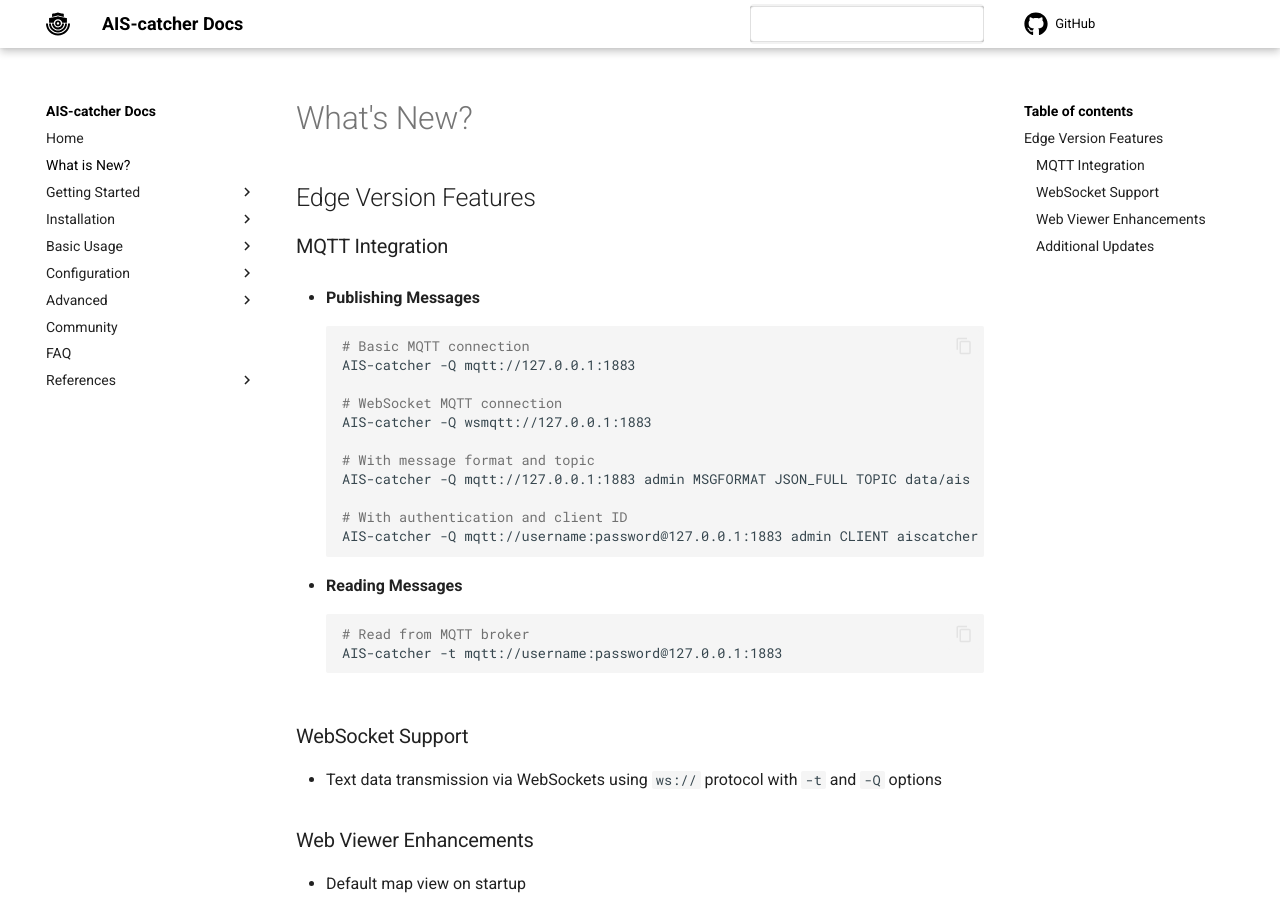
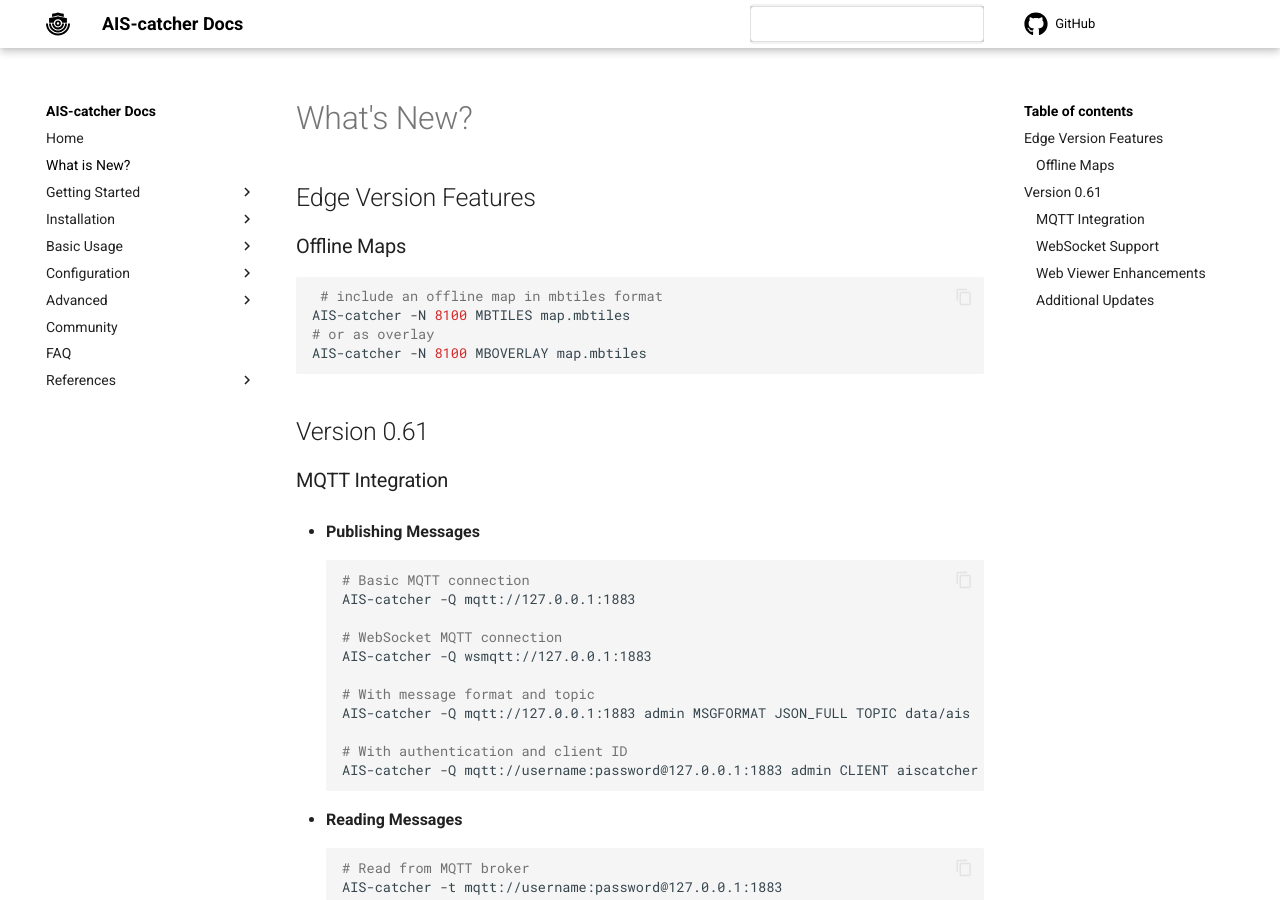
Before and after one commit to jvde-github/AIS-catcher-docs, an MkDocs documentation site: the page built from docs/what-is-new.md, in a window 1280 px wide and 900 px high. Built offline with MkDocs 1.6.1 and Material for MkDocs 9.7.7, drawn with Linux system fonts in a browser that asks for light colours; comment, search, counter and statistics services are not loaded.

Commit message:
offline maps

````diff
--- a/docs/what-is-new.md
+++ b/docs/what-is-new.md
@@ -1,6 +1,17 @@
 # What's New?
 
 ## Edge Version Features
+
+### Offline Maps
+  ```bash
+   # include an offline map in mbtiles format
+  AIS-catcher -N 8100 MBTILES map.mbtiles
+  # or as overlay
+  AIS-catcher -N 8100 MBOVERLAY map.mbtiles
+  ```
+
+
+## Version 0.61
 
 ### MQTT Integration
 - **Publishing Messages**
--- a/mkdocs.yml
+++ b/mkdocs.yml
@@ -115,6 +115,7 @@
         - NMEA2000: configuration/output/NMEA2000.md
         - PostgreSQL: configuration/output/PSQL.md
   - Advanced:
+      - Offline Web Viewer: advanced/offline.md
       - FM decoding: advanced/FM-decoding.md
       - GPS: advanced/GPS.md
       - Performance Tuning: advanced/Low-spec-devices.md
````
Also changed, not shown: docs/advanced/offline.md (added, +20 -0 lines), docs/configuration/output/MQTT.md (+15 -0 lines), docs/configuration/output/web-viewer.md (+11 -1 lines).
